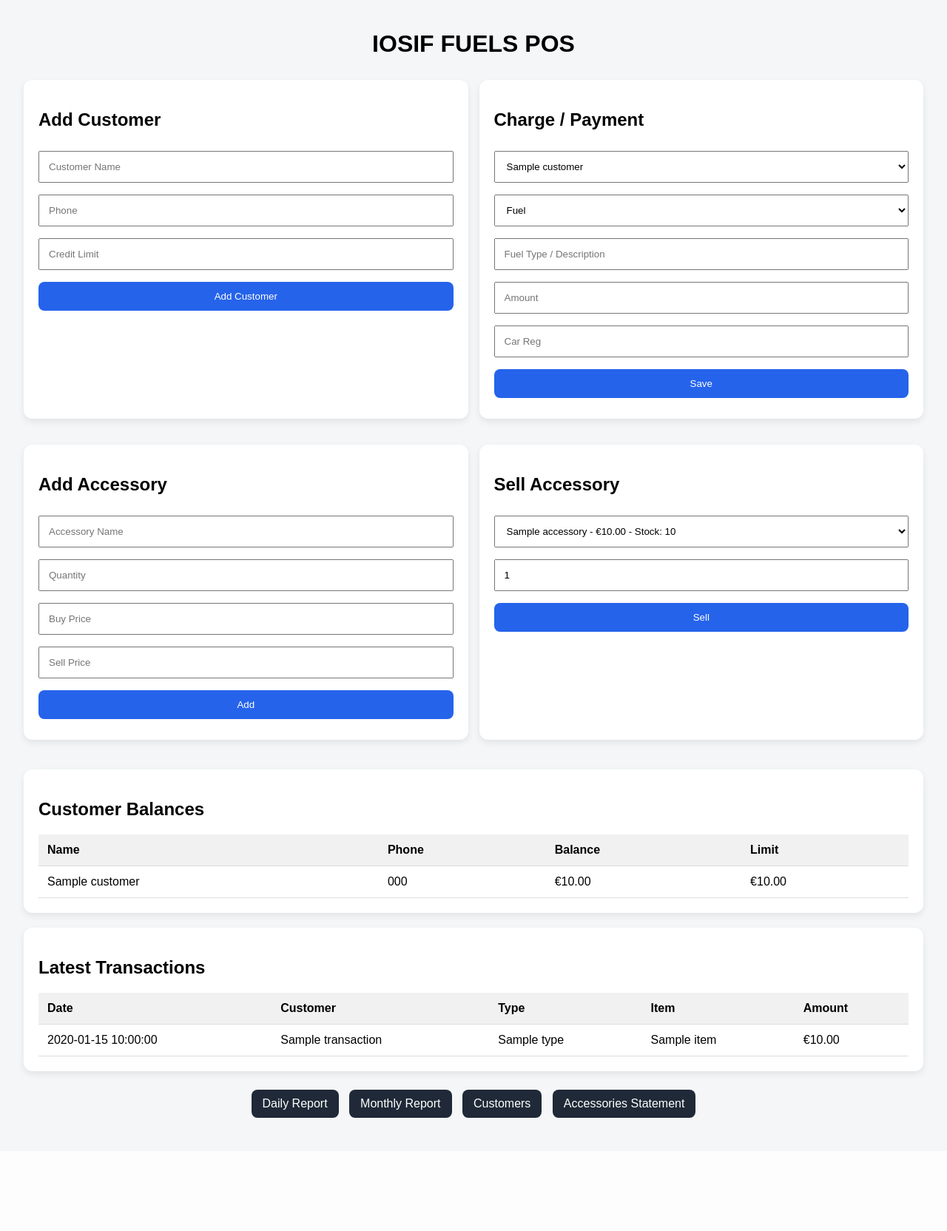
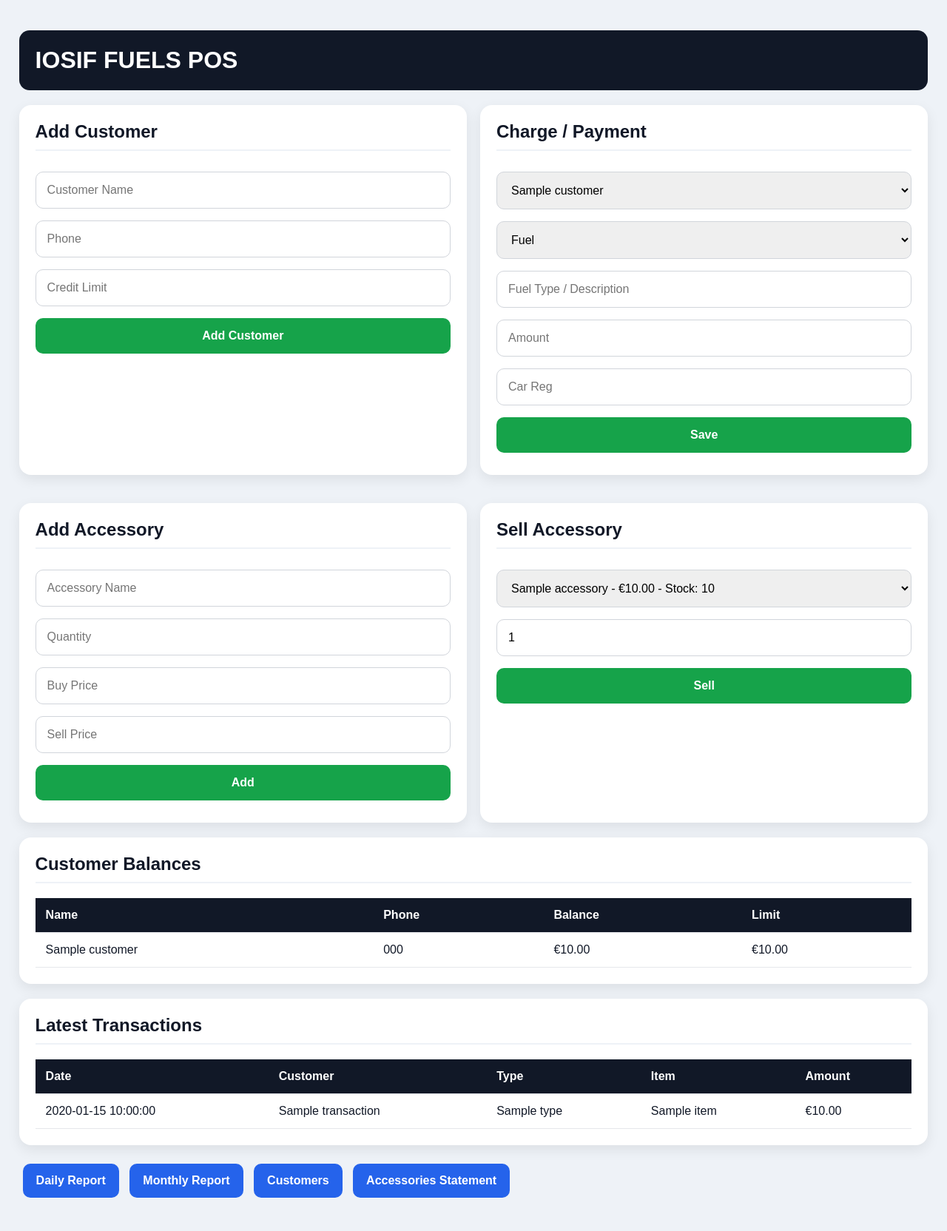
Before and after one commit to iosif-fuels/iosif-fuels-pos-online, a Flask app: page / in a window 1280 px wide. Shown: the whole page at 74% size. Before the commit the page ends 1511 px from the top, so only its background shows below. Run offline with Flask 3, Linux system fonts and the light colour scheme; a database or web service that is not in the repository returns one stand-in record (values such as "Sample title"); some libraries are stand-ins or nearby versions.

Commit message:
style.css

```diff
--- a/static/style.css
+++ b/static/style.css
@@ -1,90 +1,105 @@
 body {
     margin: 0;
-    padding: 0;
     font-family: Arial, sans-serif;
-    background: #f4f6f8;
+    background: #eef2f7;
+    color: #111827;
 }
 
 .container {
-    width: 95%;
+    width: 96%;
+    max-width: 1400px;
     margin: auto;
     padding: 20px;
 }
 
 h1 {
-    text-align: center;
-    margin-bottom: 30px;
+    background: #111827;
+    color: white;
+    padding: 22px;
+    border-radius: 14px;
+    margin-bottom: 20px;
 }
 
 .nav {
     margin-bottom: 20px;
-    text-align: center;
 }
 
 .nav a {
-    text-decoration: none;
-    background: #1f2937;
+    background: #2563eb;
     color: white;
-    padding: 10px 15px;
+    padding: 14px 18px;
     margin: 5px;
-    border-radius: 8px;
+    border-radius: 10px;
     display: inline-block;
+    font-weight: bold;
 }
 
 .grid {
     display: grid;
     grid-template-columns: repeat(2, 1fr);
-    gap: 15px;
-    margin-bottom: 20px;
+    gap: 18px;
 }
 
 .card {
     background: white;
-    padding: 20px;
+    padding: 22px;
+    border-radius: 16px;
+    box-shadow: 0 6px 18px rgba(0,0,0,0.08);
     margin-bottom: 20px;
-    border-radius: 12px;
-    box-shadow: 0 4px 10px rgba(0,0,0,0.08);
 }
 
-form input,
-form select,
-form button {
+.card h2 {
+    margin-top: 0;
+    border-bottom: 2px solid #eef2f7;
+    padding-bottom: 10px;
+}
+
+input, select, button {
     width: 100%;
-    padding: 12px;
+    padding: 15px;
     margin: 8px 0;
+    font-size: 16px;
+    border-radius: 10px;
+    border: 1px solid #d1d5db;
     box-sizing: border-box;
 }
 
 button {
-    background: #2563eb;
+    background: #16a34a;
     color: white;
     border: none;
-    border-radius: 8px;
+    font-weight: bold;
     cursor: pointer;
 }
 
 button:hover {
-    opacity: 0.9;
+    background: #15803d;
 }
 
 table {
     width: 100%;
     border-collapse: collapse;
+    background: white;
 }
 
-table th,
-table td {
-    padding: 12px;
-    border-bottom: 1px solid #ddd;
+th {
+    background: #111827;
+    color: white;
+}
+
+th, td {
+    padding: 14px;
+    border-bottom: 1px solid #e5e7eb;
     text-align: left;
 }
 
-table th {
-    background: #f1f1f1;
+tr:hover {
+    background: #f9fafb;
 }
 
 a {
     color: #2563eb;
+    font-weight: bold;
     text-decoration: none;
 }
 
@@ -92,4 +107,8 @@ a {
     .grid {
         grid-template-columns: 1fr;
     }
+
+    h1 {
+        font-size: 24px;
+    }
 }
```
